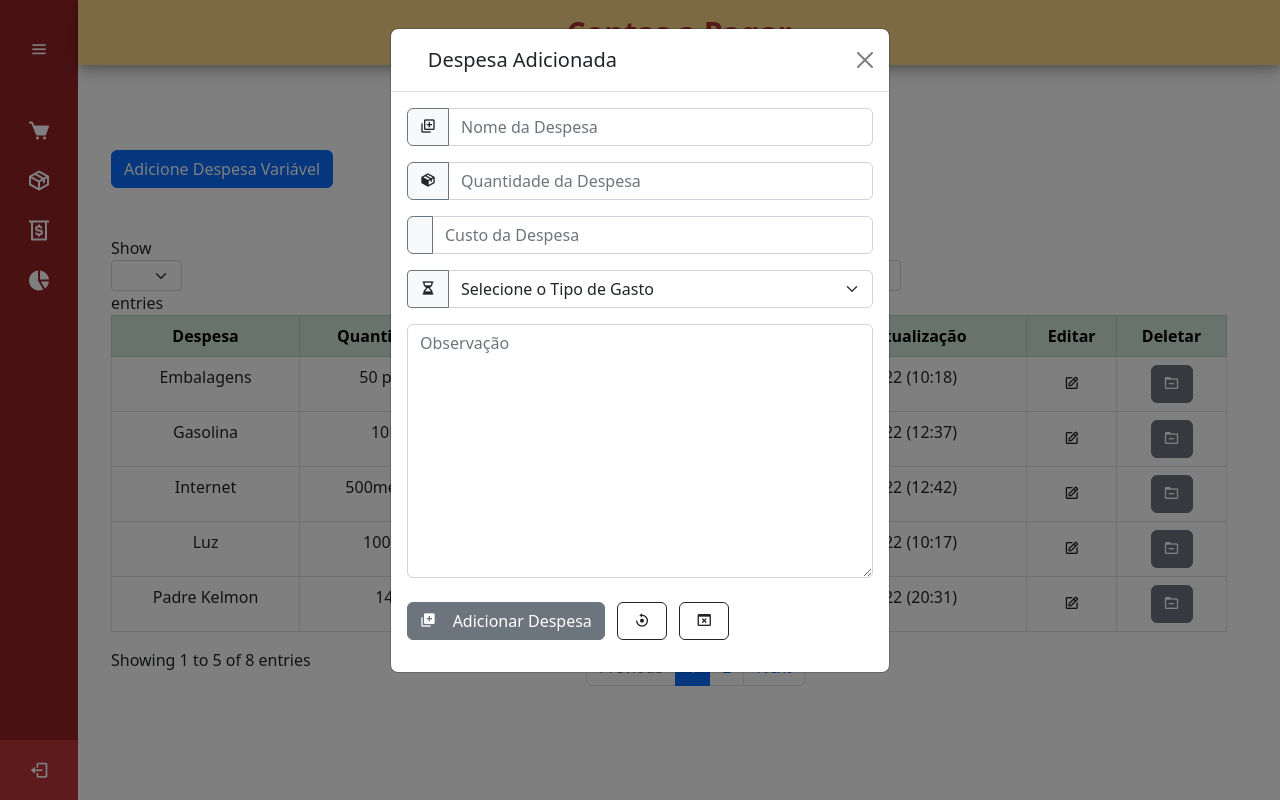
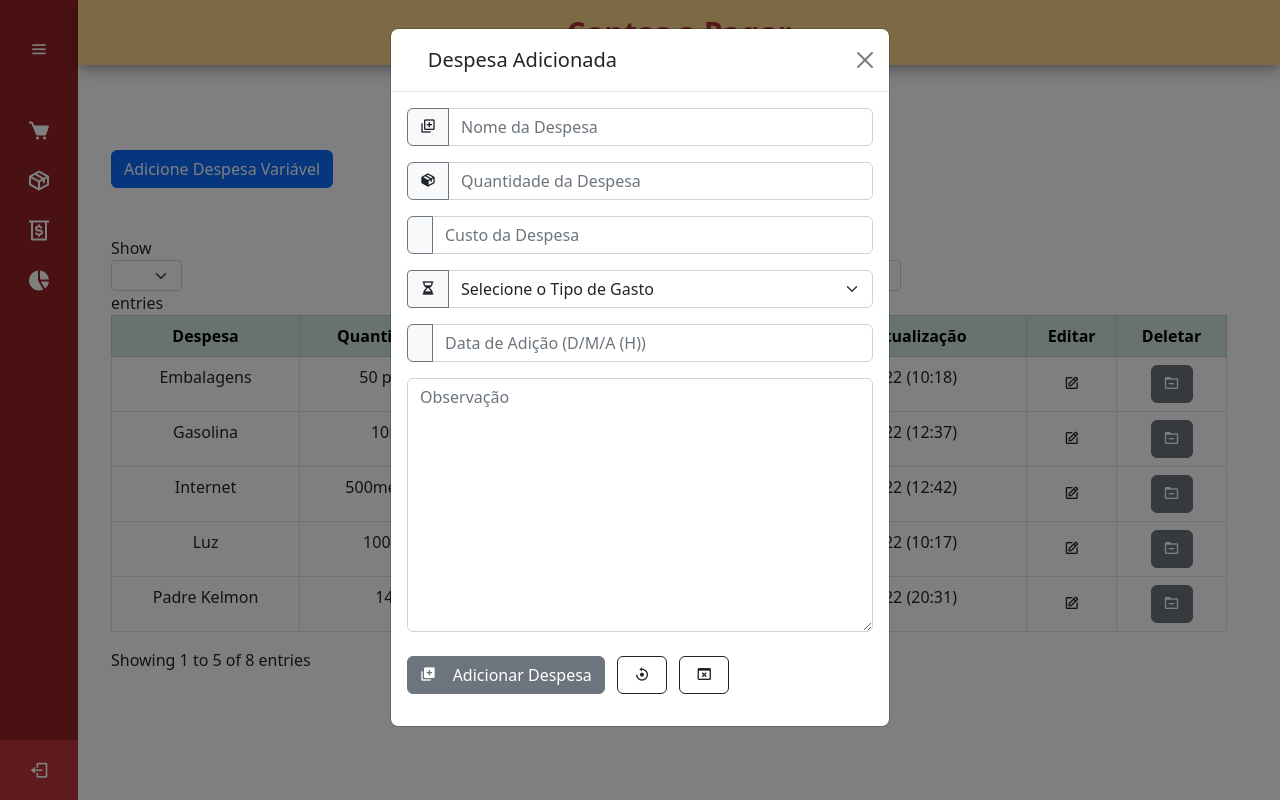
Before and after one commit to Matheus-Bon/frente-de-caixa, a Django app: page /gastos in a window 1280 px wide, after a click on "Adicione Despesa Variável". Run offline with Django 4.2, Linux system fonts and the light colour scheme; data comes from the database, SQL or seed files in the repository; both versions use the stored data as it was after the commit; some libraries are stand-ins or nearby versions.

Commit message:
add-despesa-form finished

```diff
--- a/cadastro/templates/cadastro/add-despesa.html
+++ b/cadastro/templates/cadastro/add-despesa.html
@@ -17,13 +17,13 @@
 
                     <div class="input-group mb-3">
                         <span class="btn border-secondary bg-light side-label"><i class='bx bx-add-to-queue'></i></span>
-                        <input type="text" class="form-control" name="nome" maxlength="40" placeholder="Nome da Despesa"
-                            required>
+                        <input type="text" class="form-control" name="nome_despesa" maxlength="40"
+                            placeholder="Nome da Despesa" required>
                     </div>
 
                     <div class="input-group mb-3">
                         <span class="btn border-secondary bg-light side-label"><i class='bx bxs-package'></i></span>
-                        <input type="text" class="form-control" name="quantidade" maxlength="40"
+                        <input type="text" class="form-control" name="quantidade_despesa" maxlength="40"
                             placeholder="Quantidade da Despesa" required>
                     </div>
 
@@ -35,11 +35,12 @@
 
                     <div class="input-group mb-3">
                         <label>
-                            <span class="btn border-secondary bg-light side-label" style="border-radius: 4px 0px 0px 4px ;">
+                            <span class="btn border-secondary bg-light side-label"
+                                style="border-radius: 4px 0px 0px 4px ;">
                                 <i class='bx bxs-hourglass'></i>
                             </span>
                         </label>
-                        <select class="form-select" name="gasto" required>
+                        <select class="form-select" name="tipo_gasto" required>
 
                             {% block option %}
                             <option hidden>Selecione o Tipo de Gasto</option>
@@ -52,28 +53,32 @@
                         </select>
                     </div>
 
-<!--                     <div class="input-group mb-3">
+                    <div class="input-group mb-3">
                         <span class="btn border-secondary bg-light side-label"><i></i></span>
-                        <input type="text" class="form-control" name="data" maxlength="40"
+                        <input type="text" class="form-control" name="data_atualizacao" maxlength="40"
                             placeholder="Data de Adição (D/M/A (H))" required>
-                    </div> -->
+                    </div>
 
                     <div class="form-group">
-                        <textarea class="form-control" name="nota" rows="10" maxlength="1000" placeholder="Observação"></textarea>
+                        <textarea class="form-control" name="nota_despesa" rows="10" maxlength="1000"
+                            placeholder="Observação"></textarea>
                     </div>
 
                     <div class="mt-4" style="width: 100%;">
 
                         <button type="submit" class="btn btn-secondary mb-3">
-                            {% block btn-action %}<i class='bx bxs-add-to-queue'></i> &nbsp;&nbsp; Adicionar Despesa{% endblock btn-action %}
+                            {% block btn-action %}<i class='bx bxs-add-to-queue'></i> &nbsp;&nbsp; Adicionar
+                            Despesa{% endblock btn-action %}
                         </button>
 
-                        <button type="reset" class="btn btn-outline-dark mb-3 ms-2" style="width: 50px;" title="Resetar">
-                            <i class='bx bx-reset' ></i>
+                        <button type="reset" class="btn btn-outline-dark mb-3 ms-2" style="width: 50px;"
+                            title="Resetar">
+                            <i class='bx bx-reset'></i>
                         </button>
 
-                        <a href="{% url 'gastos' %}"type="button" class="btn btn-outline-dark mb-3 ms-2" style="width: 50px;" title="Fechar">
-                            <i class='bx bx-window-close' ></i>
+                        <a href="{% url 'gastos' %}" type="button" class="btn btn-outline-dark mb-3 ms-2"
+                            style="width: 50px;" title="Fechar">
+                            <i class='bx bx-window-close'></i>
                         </a>
                     </div>
 
--- a/cadastro/views.py
+++ b/cadastro/views.py
@@ -43,7 +43,7 @@ def add_despesa(request):
             messages.success(request, "Despesa adicionada com sucesso!")
             return HttpResponseRedirect('/gastos')
     else:
-            return render(request, 'cadastro/add-despesa.html')
+            return render(request, 'cadastro\\add-despesa.html')
 
 
 #----------# Função VIEW Despesa #----------#
```
Also changed, not shown: db.sqlite3.
